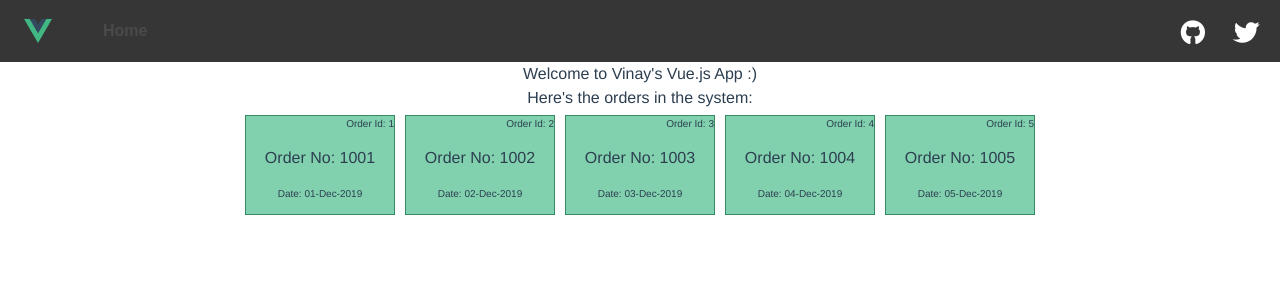
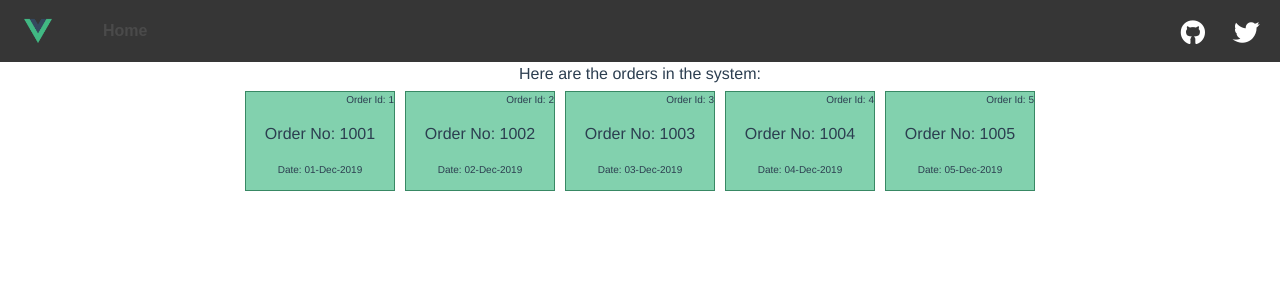
Before and after one commit to vinaykalasannavar/vinay-vue-app, a Vue app: page / in a window 1280 px wide. Shown: the top 300 px of the page. Built offline with nearby package versions, Linux system fonts and the light colour scheme; some icons are missing.

Commit message:
Cleanup of startup code :)

```diff
--- a/src/App.vue
+++ b/src/App.vue
@@ -1,20 +1,17 @@
 <template>
   <div id="app">
     <AppHeader />
-    <HelloWorld msg="Welcome to Vinay's Vue.js App :)" />
     <Orders />
   </div>
 </template>
 
 <script>
-import HelloWorld from "./components/HelloWorld.vue";
 import AppHeader from "./components/AppHeader.vue";
 import Orders   from "@/components/Orders"
 
 export default {
   name: "app",
   components: {
-    HelloWorld,
     AppHeader,
     Orders
   }
--- a/src/components/HelloWorld.vue
+++ /dev/null
@@ -1,32 +0,0 @@
-<template>
-  <div class="hello">
-    <h1>{{ msg }}</h1>
-  </div>
-</template>
-
-<script>
-export default {
-  name: 'HelloWorld',
-  props: {
-    msg: String
-  }
-}
-</script>
-
-<!-- Add "scoped" attribute to limit CSS to this component only -->
-<style scoped>
-h3 {
-  margin: 40px 0 0;
-}
-ul {
-  list-style-type: none;
-  padding: 0;
-}
-li {
-  display: inline-block;
-  margin: 0 10px;
-}
-a {
-  color: #42b983;
-}
-</style>
--- a/src/components/Orders.vue
+++ b/src/components/Orders.vue
@@ -1,6 +1,6 @@
 <template>
   <div>
-    <div>Here's the orders in the system:</div>
+    <div>Here are the orders in the system:</div>
 
     <div>
       <div>
```
